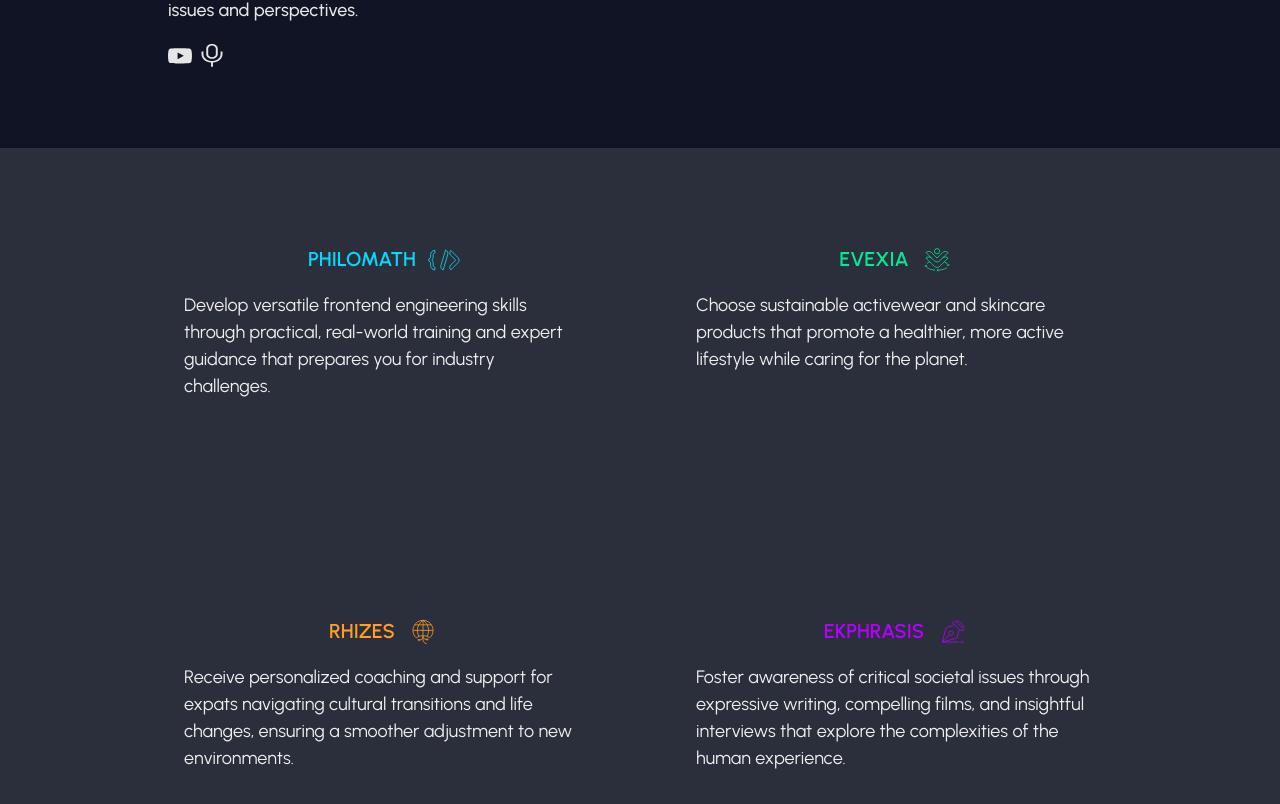
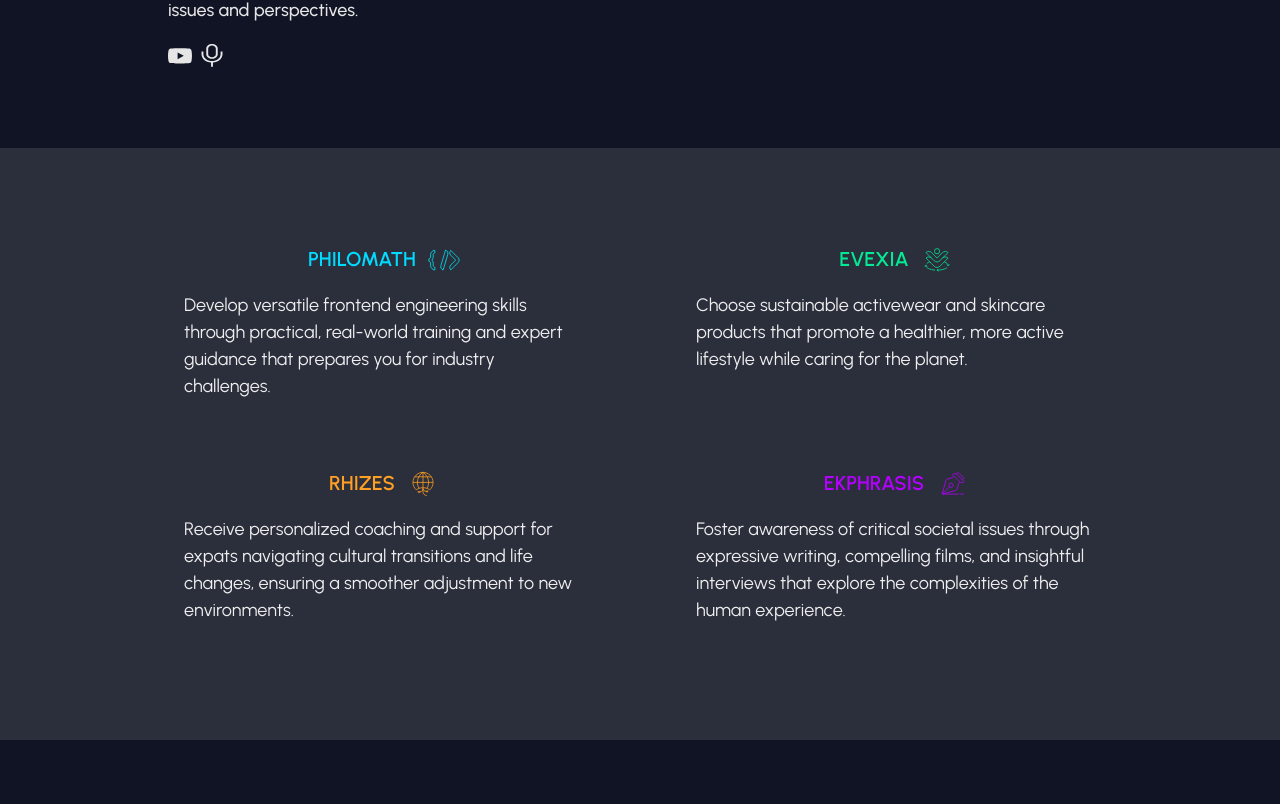
Before and after one commit to evangelia-business/website, a Next.js app: page /en in a window 1280 px wide. Shown: the part 941-1745 px from the top of the page. After the commit the page ends 1681 px from the top, so only its background shows below. Built offline with nearby package versions, Linux system fonts and the light colour scheme.

Commit message:
#5 remove colorfoul box from products section

```diff
--- a/src/components/Products/Products.tsx
+++ b/src/components/Products/Products.tsx
@@ -78,18 +78,6 @@ const ProductsSection: React.FC<ProductsSectionProps> = () => {
         ))}
       </Flex>
       <Flex
-        display={{ base: 'none', md: 'flex' }}
-        direction="row"
-        paddingY={8}
-        width="100%"
-        justifyContent="center"
-      >
-        <ColoredBox color="var(--background-blue-dots)" />
-        <ColoredBox color="var(--background-purple-dots)" />
-        <ColoredBox color="var(--background-green-dots)" />
-        <ColoredBox color="var(--background-orange-dots)" />
-      </Flex>
-      <Flex
         direction={{ base: 'column', md: 'row' }}
         width={{ base: '100%', lg: '57rem' }}
         gap={10}
```
